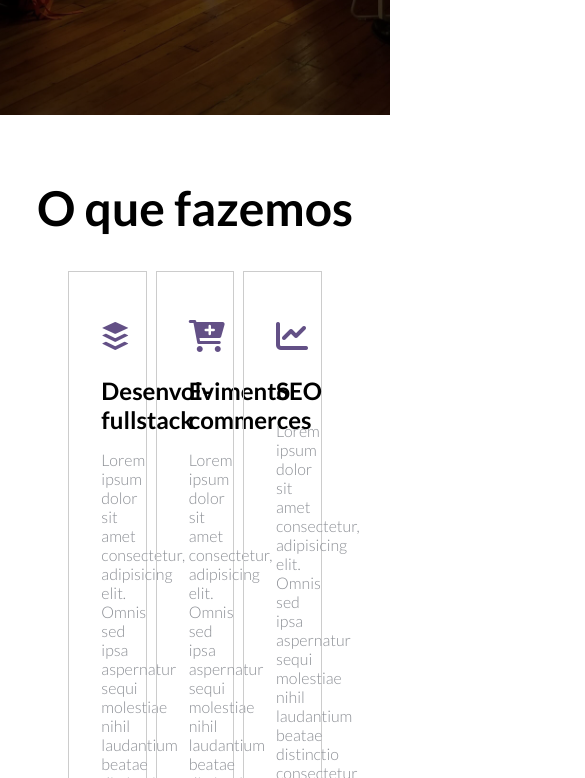
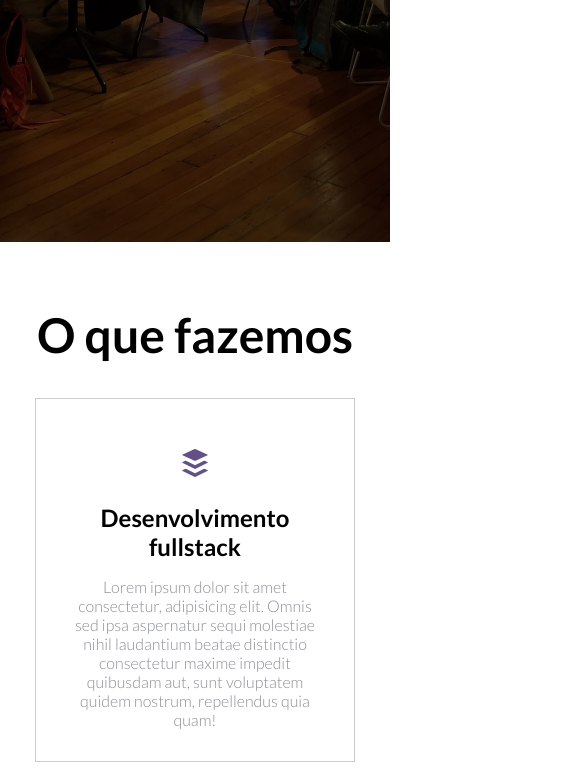
Before and after one commit to feloi/Agency, a plain HTML site: page index.html in a window 390 px wide. Shown: the part 602-1380 px from the top of the page, 585 px wide, since content can reach past the window. Drawn offline with Linux system fonts and the light colour scheme.

Commit message:
adding responsive mobile

```diff
--- a/sass/_utilities.sass
+++ b/sass/_utilities.sass
@@ -17,6 +17,21 @@
     &:hover
         color: $primary-color
 
+@mixin card-mobile
+    width: 100%
+    height: 200px
+    margin: 0
+    margin-bottom: 2rem
+
+//Mobile
+
+@mixin mobile
+    @media (max-width: 425px)
+        @content
+
+
+
+
 //Placeholder
 
 %title-text-shadow
@@ -35,9 +50,13 @@
     .job-card-title, .job-card-cover, .job-card-description
         opacity: 0
 
+        @include mobile
+            opacity: 1
+
     &:hover
         .job-card-title, .job-card-cover, .job-card-description
             opacity: 1
+
 
 
 // Botoes
--- a/sass/style.sass
+++ b/sass/style.sass
@@ -9,6 +9,13 @@
     background-size: cover
     background-position: center
 
+    @include mobile
+        height: 100vh
+
+    nav
+        @include mobile
+            display: none
+
     .nav-container
         display: flex
         justify-content: space-between
@@ -19,6 +26,9 @@
         padding: 1.5rem 2rem
         background-color: $black
         z-index: 10
+
+        @include mobile
+            padding: 1rem
 
         .brand
             color: $light-color
@@ -42,6 +52,9 @@
             color: #fff
             display: none
 
+            @include mobile
+                display: block
+
     .title-container
         color: $light-color
         display: flex
@@ -49,6 +62,10 @@
         align-items: center
         justify-content: center
         height: 100%
+
+        @include mobile
+            text-align: center
+            padding: 2rem
 
         h2
             font-size: 3rem
@@ -62,6 +79,9 @@
     text-align: center
     padding: 2rem
     margin-bottom: 2rem
+
+    @include mobile
+        padding: 2rem 0
 
     h2
         @extend %section-title
@@ -78,6 +98,10 @@
             padding: 2rem
             border: 1px solid #ccc
             transition: .3s
+
+            @include mobile
+                width: 100%
+                margin-bottom: 2rem
 
             i
                 color: $primary-color
@@ -100,12 +124,19 @@
     background-color: $secondary-bg
     padding: 3rem
 
+    @include mobile
+        padding: 2rem
+
+
     h2
         @extend %section-title
 
     .jobs-list
         display: flex
         padding: 2rem 0
+
+        @include mobile
+            flex-direction: column
 
         .first-job
             width: 30%
@@ -118,10 +149,17 @@
             @extend %center-bg
             @extend %card-hover
 
+            @include mobile
+                @include card-mobile
+
         .other-jobs-container
             display: flex
             flex-wrap: wrap
             width: 68%
+
+            @include mobile
+                width: 100%
+                flex-direction: column
 
             .job-card
                 width: 46%
@@ -132,6 +170,9 @@
                 margin-right: 15px
                 @extend %center-bg
                 @extend %card-hover
+
+                @include mobile
+                    @include card-mobile
 
             #job2
                 background-image: url('../img/job2.jpg')
@@ -176,6 +217,10 @@
         display: flex
         flex-wrap: wrap
 
+        @include mobile
+        max-width: 100%
+        flex-direction: column
+
         .footer-title
             color: #fff
             font-weight: bold
@@ -185,16 +230,31 @@
     .footer-desc-container, .footer-links-container
         width: 50%
 
+        @include mobile
+            width: 100%
+            margin-bottom: 2rem
+            text-align: center
+
     .footer-desc-container
         p
             width: 80%
             line-height: 1.3
 
+            @include mobile
+                width: 100%
+
+
     .footer-links-container
         display: flex
 
+        @include mobile
+            flex-direction: column
+
         &-list
             padding: 0 1rem
+
+            @include mobile
+                margin-bottom: 2rem
 
             li
                 margin-bottom: .5rem
@@ -210,5 +270,8 @@
         width: 100%
         margin-top: 3rem
 
+        @include mobile
+            text-align: center
+
         p
             margin-bottom: 1rem
```
Also changed, not shown: css/style.css, 2 other files.
